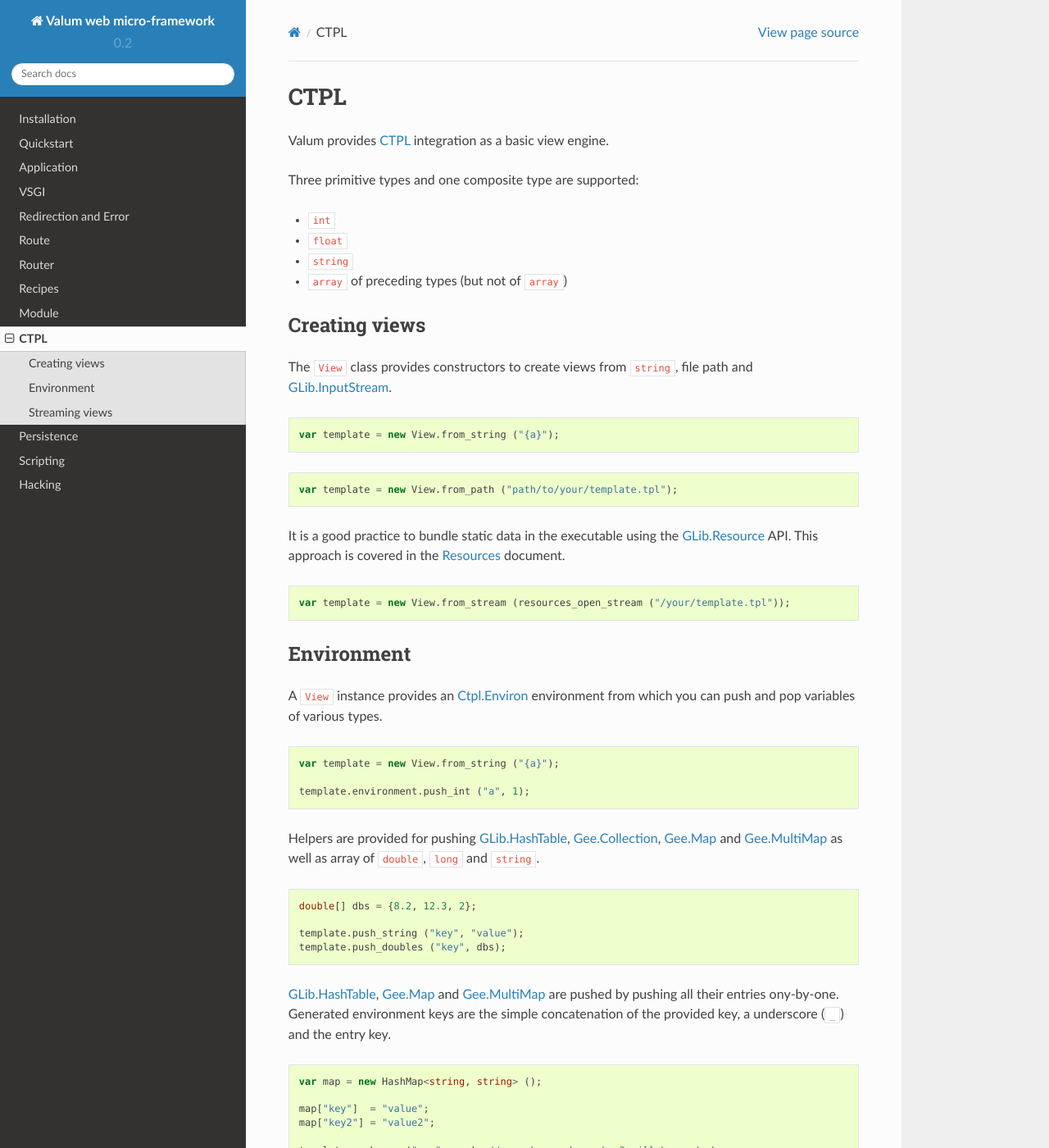
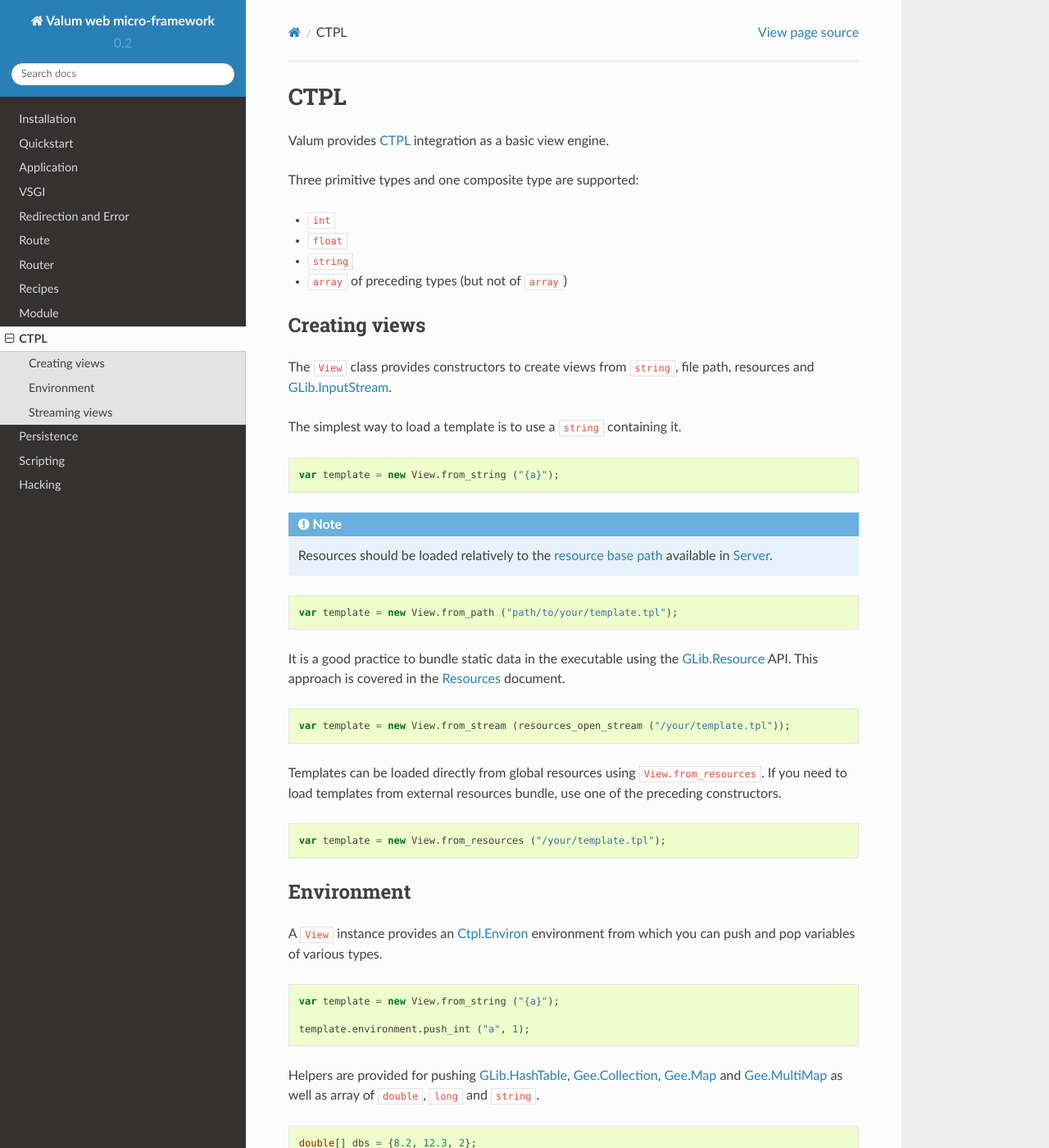
Before and after one commit to valum-framework/valum, a Sphinx documentation site: the page built from docs/ctpl.rst, in a window 1280 px wide and 1400 px high. Shown: the whole window at 82% size. Built offline with Sphinx 7.4.7 and the Read the Docs theme 2.0.0, drawn with Linux system fonts in a browser that asks for light colours; pages that are not in the unit, such as notebooks, are missing from menus; some of the changed text lies outside the part shown.

```diff
--- a/docs/ctpl.rst
+++ b/docs/ctpl.rst
@@ -16,17 +16,26 @@
 --------------
 
 The ``View`` class provides constructors to create views from ``string``, file
-path and `GLib.InputStream`_.
+path, resources and `GLib.InputStream`_.
 
 .. _GLib.InputStream: http://valadoc.org/#!api=gio-2.0/GLib.InputStream
+
+The simplest way to load a template is to use a ``string`` containing it.
 
 .. code:: vala
 
     var template = new View.from_string ("{a}");
 
+.. note::
+
+    Resources should be loaded relatively to the `resource base path`_
+    available in :doc:`vsgi/server/index`.
+
 .. code:: vala
 
     var template = new View.from_path ("path/to/your/template.tpl");
+
+.. _resource base path: http://valadoc.org/#!api=gio-2.0/GLib.Application.resource_base_path
 
 It is a good practice to bundle static data in the executable using the
 `GLib.Resource`_ API. This approach is covered in the
@@ -37,6 +46,14 @@
 .. code:: vala
 
     var template = new View.from_stream (resources_open_stream ("/your/template.tpl"));
+
+Templates can be loaded directly from global resources using
+``View.from_resources``. If you need to load templates from external resources
+bundle, use one of the preceding constructors.
+
+.. code:: vala
+
+    var template = new View.from_resources ("/your/template.tpl");
 
 Environment
 -----------
@@ -122,3 +139,22 @@
             var spliced = res.body.splice_async.end (result);
         });
     });
+
+It would be roughly equivalent and shorter to write the result of
+``View.to_string`` with `GLib.OutputStream.write_all_async`_ as it already
+accumulate the produced stream in-memory:
+
+.. _GLib.OutputStream.write_all_async: http://valadoc.org/#!api=gio-2.0/GLib.OutputStream.write_all_async
+
+.. code:: vala
+
+    app.get ("", (req, res) => {
+        var template = new View.from_string ("");
+
+        res.body.write_all_async.begin (template.to_string ().data,
+                                        Priority.DEFAULT,
+                                        null,
+                                        (obj, result) => {
+            var written = res.body.write_all_async.end (result);
+        });
+    });
```
Also changed, not shown: 2 other files.
